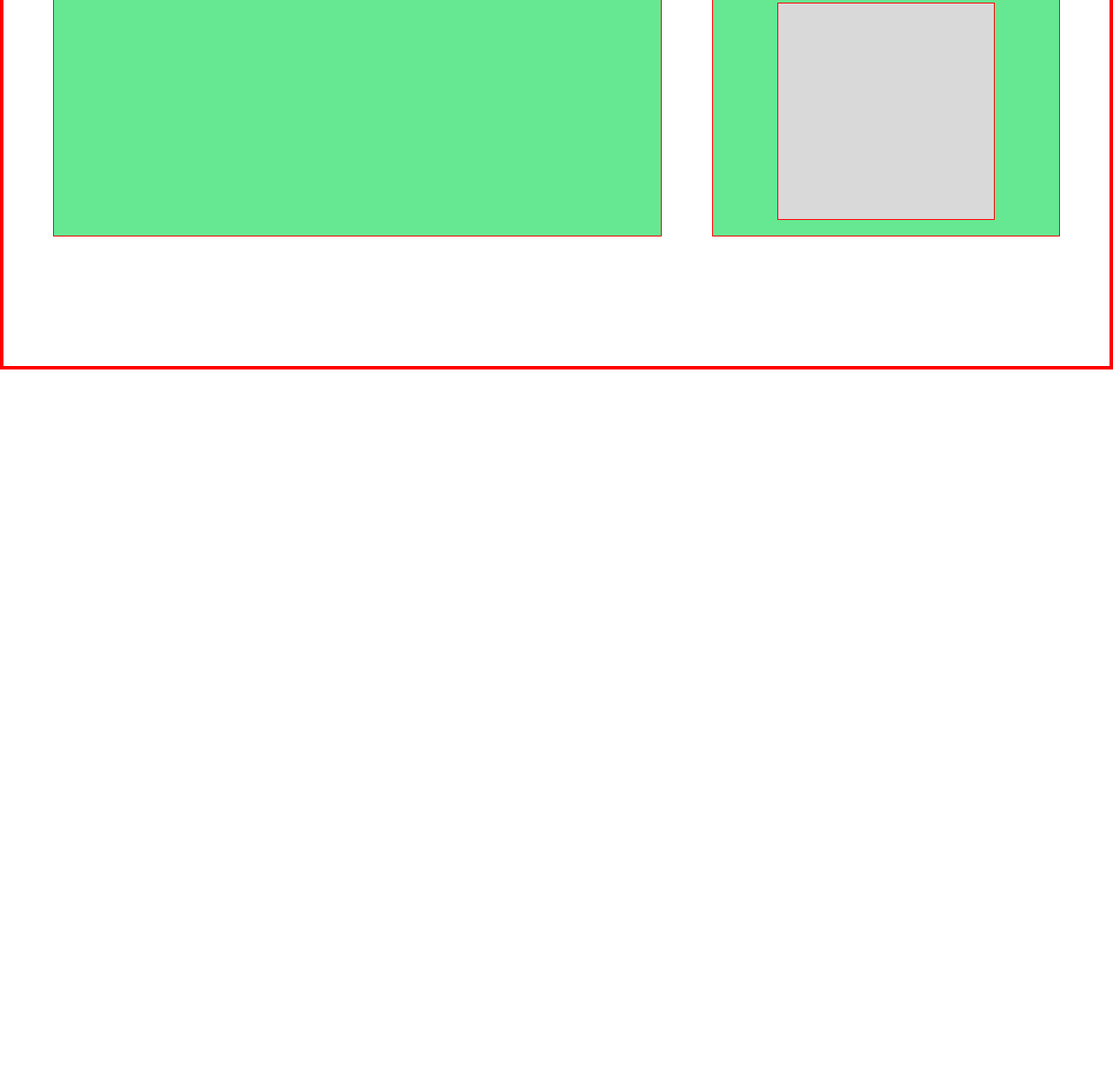
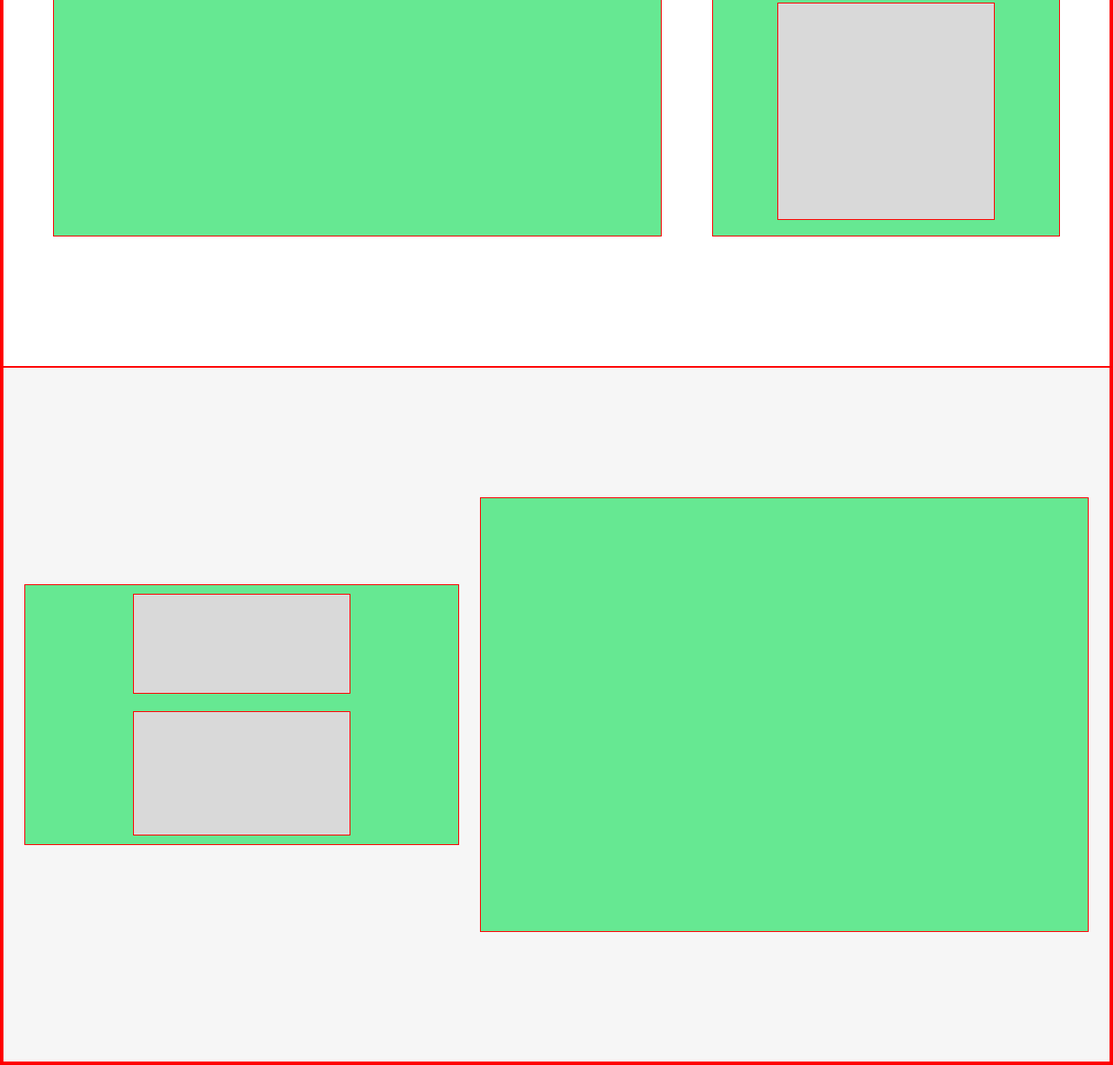
Before and after one commit to giacomofigus/htmlcss-struttura-discord, a plain HTML site: page index.html in a window 1280 px wide. Shown: the part 1213-2438 px from the top of the page at 87% size. Before the commit the page ends 1638 px from the top, so only its background shows below. Drawn offline with Linux system fonts and the light colour scheme.

Commit message:
Second-section

```diff
--- a/index.html
+++ b/index.html
@@ -7,6 +7,7 @@
     <link rel="stylesheet" href="style.css">
 </head>
 <body>
+    <!-- Nav start -->
     <header>
         <div id="logo"></div>
         <nav>
@@ -21,6 +22,7 @@
         <button></button>
     </header>
 
+    <!-- Hero start -->
     <main>
         <div class="hero">
             <div class="title-p-container">
@@ -42,15 +44,29 @@
             </div>
         </div>
 
-        <div class="first-section-flex">
-            <div class="img-container">
+        <!-- Sections Start -->
+        <div class=" sections-flex first-setion">
+            <figure class="img-container">
 
-            </div>
+            </figure>
             <div class="description-container">
                 <div></div>
                 <p></p>
             </div>
         </div>
+
+        <div class="sections-flex second-section">
+            <figure class="img-container">
+
+            </figure>
+            <div class="description-container">
+                <div></div>
+                <p></p>
+            </div>
+        </div>
+
+
+
     </main>
 
 </body>
--- a/style.css
+++ b/style.css
@@ -98,7 +98,7 @@ main .hero{
 }
 
 /* First Section Start */
-.first-section-flex{
+.sections-flex{
     display: flex;
     justify-content: space-evenly;
     align-items: center;
@@ -137,3 +137,16 @@ main .hero{
     width: 250px;
     height: 250px;
 }
+
+/* Second Section */
+.second-section{
+    display: flex;
+    flex-direction: row-reverse;
+
+    background-color: #F6F6F6;
+}
+
+.second-section .description-container{
+    width: 500px;
+    height: 300px;
+}
```
